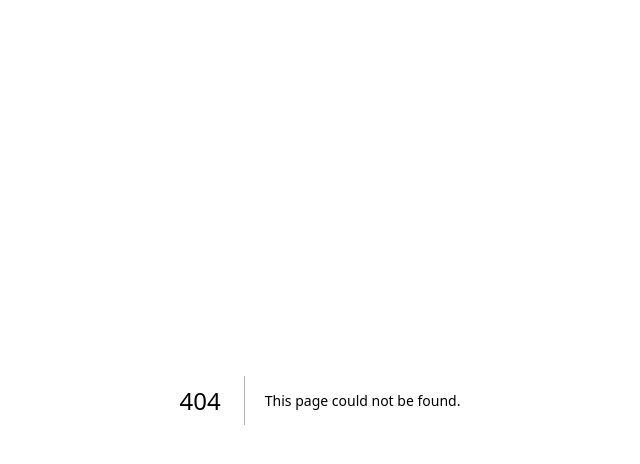
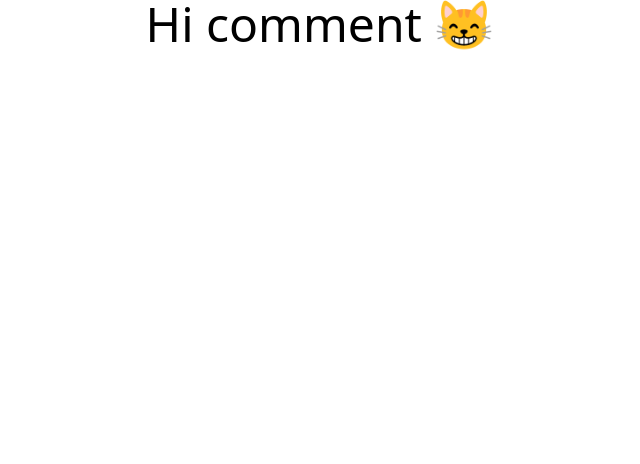
Before and after one commit to manimovassagh/Next-13-TS, a Next.js app: page /comments/comment in a window 1280 px wide. Before the commit this address had no page. Shown: the top 464 px of the page, without its empty margins (320-960 px from the left). Built offline with nearby package versions, Linux system fonts and the light colour scheme.

Commit message:
add comment page

```diff
--- /dev/null
+++ b/pages/comments/comment/index.tsx
@@ -0,0 +1,7 @@
+import React from 'react'
+
+export default function index() {
+  return (
+    <h1 className="text-5xl text-center">Hi comment 😸</h1>
+  )
+}
```
